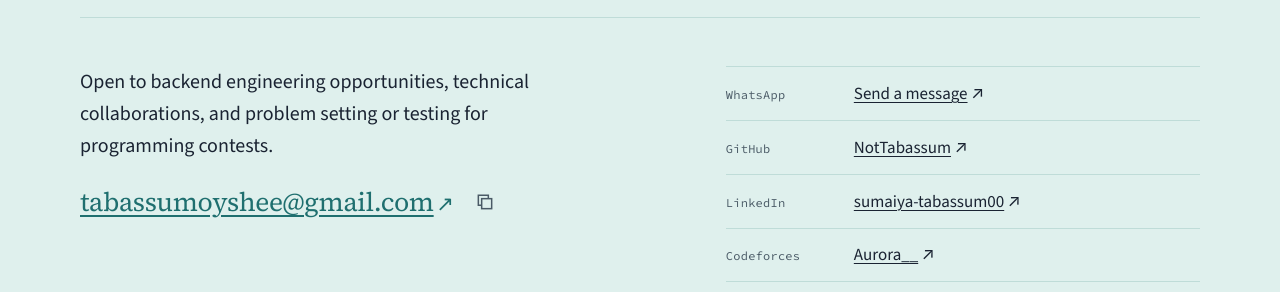
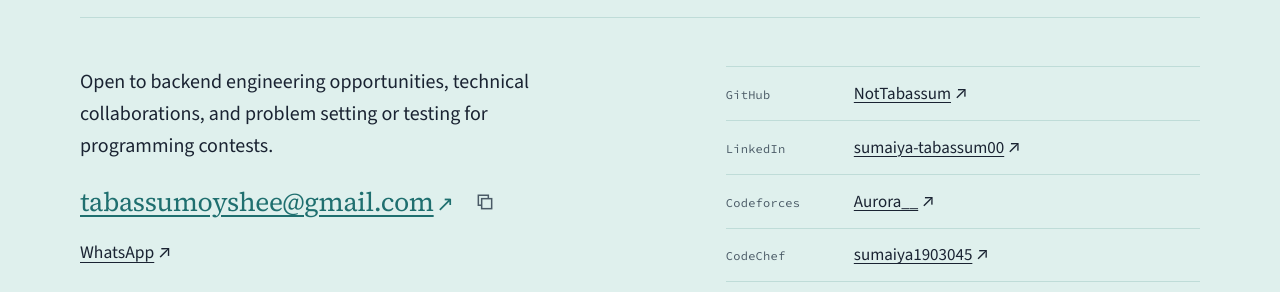
Before and after one commit to NotTabassum/NotTabassum.github.io, an Astro site: page / in a window 1280 px wide. Shown: the part 7117-7409 px from the top of the page. Built offline with nearby package versions, Linux system fonts and the light colour scheme; Astro itself is replaced by a stand-in of ours.

Commit message:
Move WhatsApp under the email in Contact
Keeps the profile list on the right no taller than the message and
email on the left.

Signed-off-by: notTabassum <oyshee@appscode.com>

```diff
--- a/src/components/Contact.astro
+++ b/src/components/Contact.astro
@@ -4,11 +4,8 @@ import profile from "../data/profile";
 import { formatMonth } from "../lib/format";
 import { gmailCompose, whatsappUrl } from "../lib/contact";
 
-// Every other way to reach me, each with the handle it goes to.
-const channels = [
-  ...(profile.whatsapp ? [{ label: "WhatsApp", url: whatsappUrl(profile.whatsapp), handle: "Send a message" }] : []),
-  ...profile.links.map((l) => ({ ...l, handle: new URL(l.url).pathname.split("/").filter(Boolean).pop() ?? l.url })),
-];
+// Profiles, each with the handle it goes to.
+const channels = profile.links.map((l) => ({ ...l, handle: new URL(l.url).pathname.split("/").filter(Boolean).pop() ?? l.url }));
 ---
 <Section id="contact" label="Contact" tone="tint">
   <div class="layout">
@@ -21,12 +18,15 @@ const channels = [
         </button>
         <span class="copied" role="status" aria-live="polite"></span>
       </div>
+      {profile.whatsapp && (
+        <a class="link whatsapp" href={whatsappUrl(profile.whatsapp)} rel="noopener noreferrer" target="_blank">WhatsApp<span class="arrow" aria-hidden="true">↗</span></a>
+      )}
     </div>
     <dl class="channels">
       {channels.map((c) => (
         <div>
           <dt class="label">{c.label}</dt>
-          <dd><a class="link" href={c.url} rel={c.label === "WhatsApp" ? "noopener noreferrer" : "me noopener noreferrer"} target="_blank">{c.handle}<span class="arrow" aria-hidden="true">↗</span></a></dd>
+          <dd><a class="link" href={c.url} rel="me noopener noreferrer" target="_blank">{c.handle}<span class="arrow" aria-hidden="true">↗</span></a></dd>
         </div>
       ))}
     </dl>
@@ -101,7 +101,8 @@ const channels = [
     border-bottom: 1px solid var(--border);
   }
   .channels dd { margin: 0; overflow-wrap: anywhere; }
-  .channels .arrow { margin-left: 0.2em; }
+  .channels .arrow, .whatsapp .arrow { margin-left: 0.2em; }
+  .whatsapp { display: inline-block; margin-top: 1rem; font-size: 1.1rem; }
   /* Wide screens: the message and email on the left, the other channels on the right. */
   @media (min-width: 860px) {
     .layout { grid-template-columns: minmax(0, 1.2fr) minmax(0, 1fr); column-gap: clamp(2.5rem, 6vw, 5rem); align-items: start; }
```
